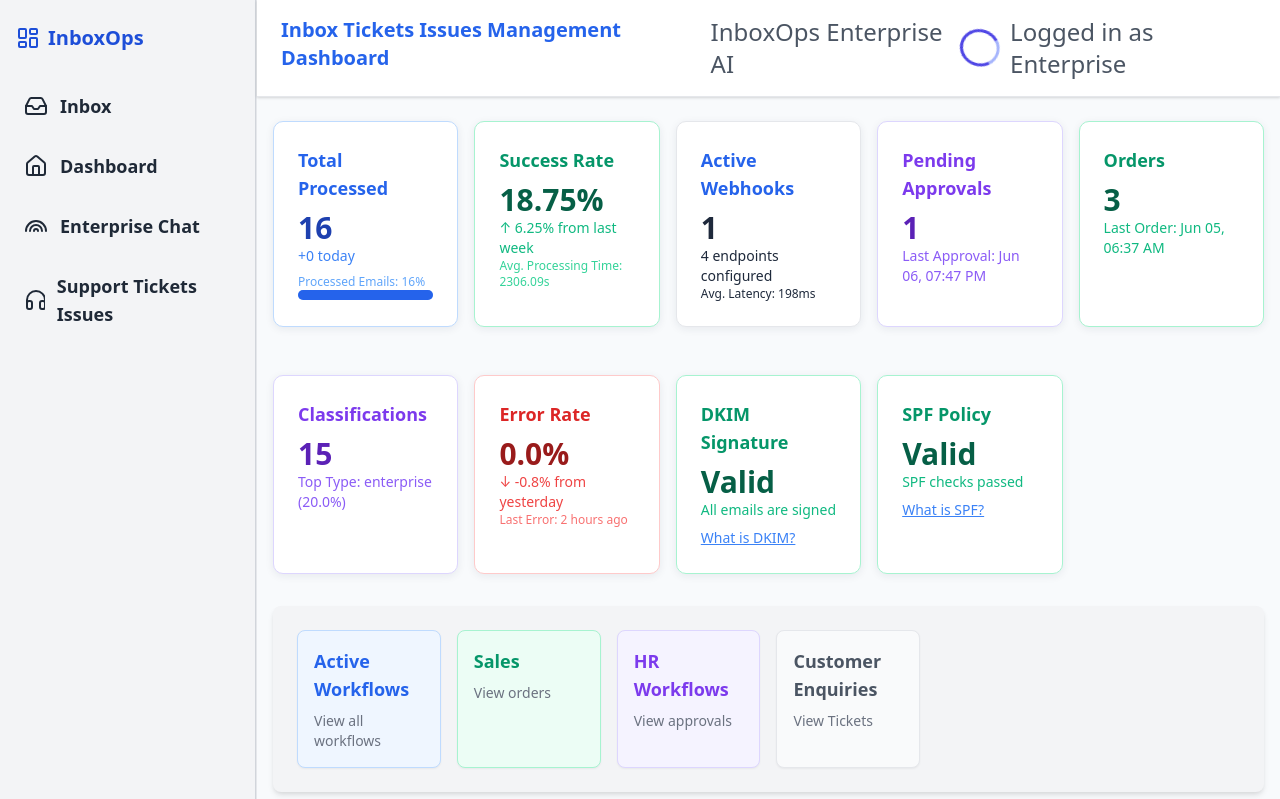
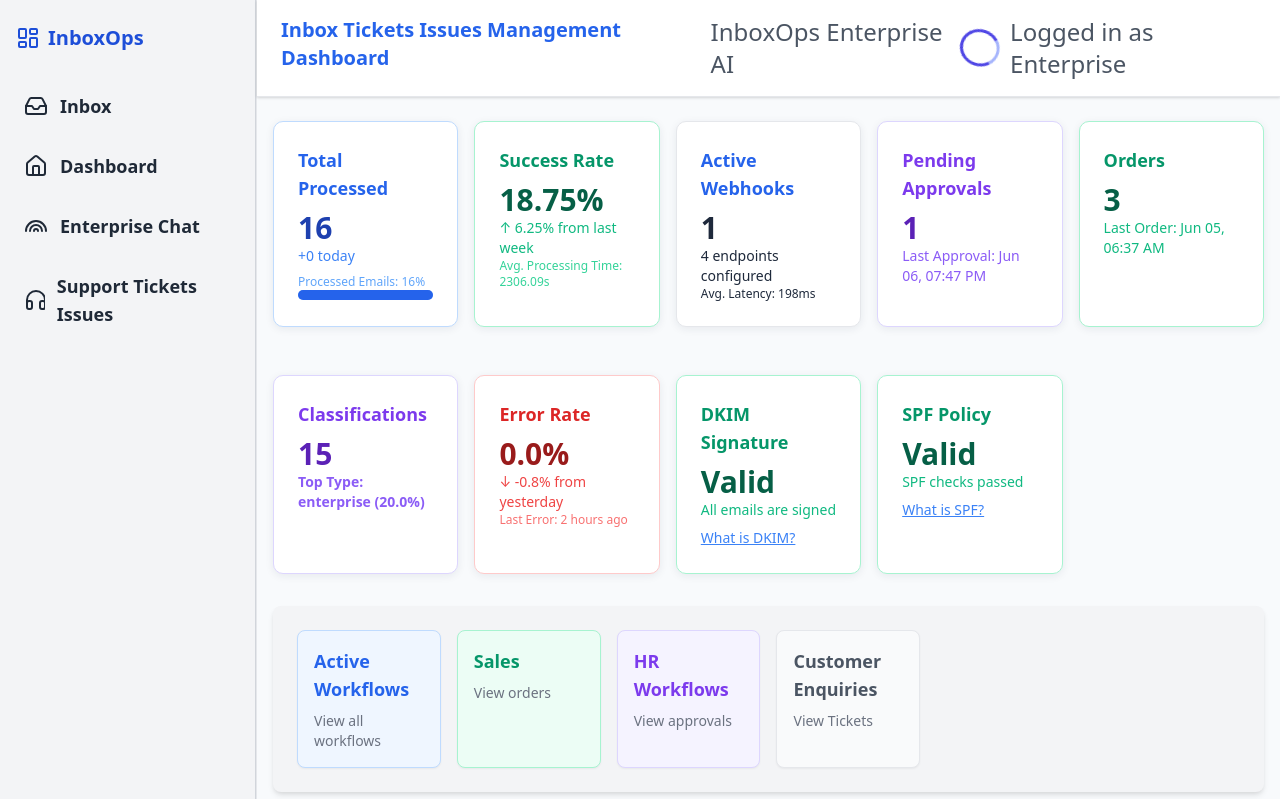
Before and after one commit to DYNAMICMORTAL/inboxops, a FastAPI app: page /dashboard in a window 1280 px wide. Shown: the top 799 px of the page. Run offline with FastAPI, Linux system fonts and the light colour scheme.

Commit message:
UI changes in Support Customer, Dashboard, fixed context process in LLM

```diff
--- a/templates/dashboard.html
+++ b/templates/dashboard.html
@@ -49,7 +49,7 @@
     <div class="card bg-purple-50 border border-purple-200 rounded-lg p-4 shadow-sm">
       <h3 class="text-lg font-semibold text-purple-600">Classifications</h3>
       <p class="text-3xl font-bold text-purple-800">{{ active_models }}</p>
-      <p class="text-sm text-purple-500">Top Type: {{ top_classification_type }} ({{ top_classification_percentage }}%)</p>
+      <p class="text-sm font-black text-purple-500">Top Type: {{ top_classification_type }} ({{ top_classification_percentage }}%)</p>
     </div>
     <div class="card bg-red-50 border border-red-200 rounded-lg p-4 shadow-sm">
       <h3 class="text-lg font-semibold text-red-600">Error Rate</h3>
```
